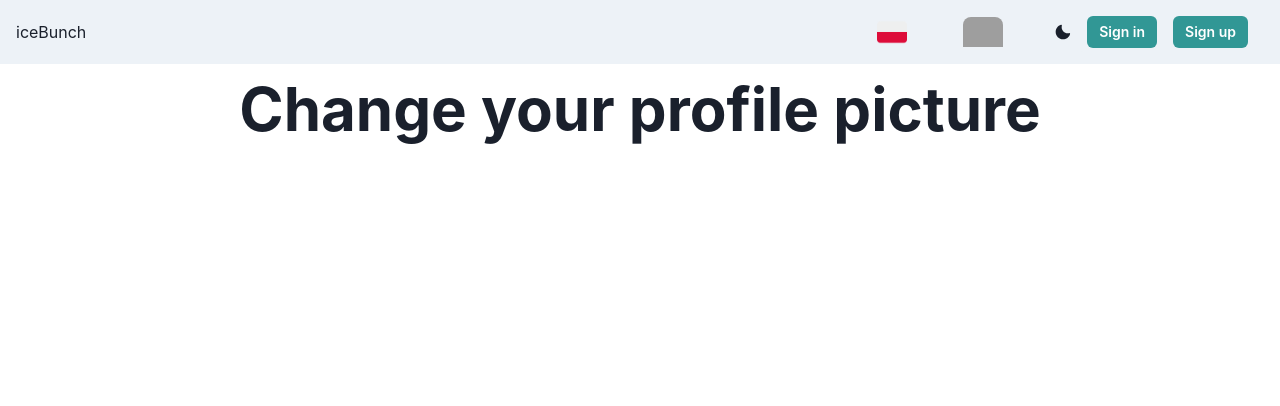
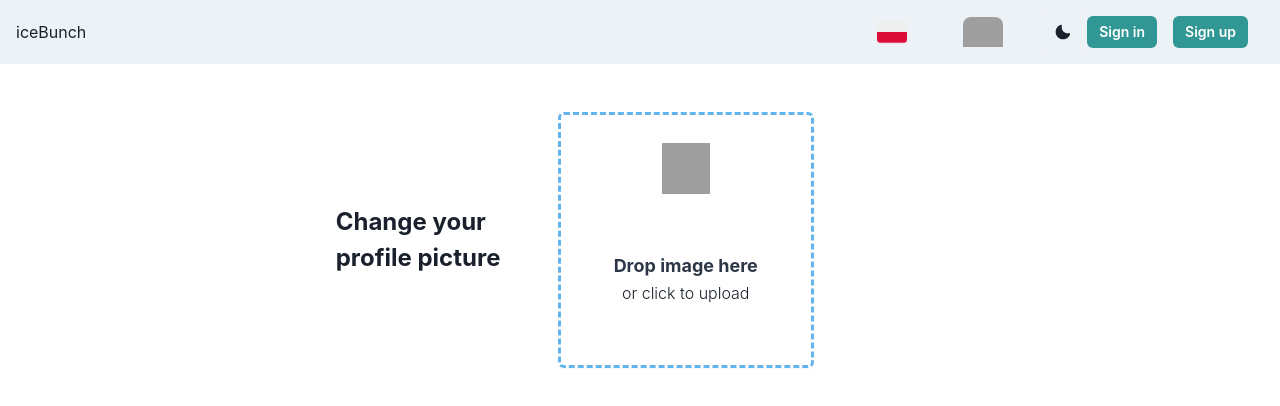
Before and after one commit to jurasw/icebunch-frontend, a React (Vite) app: page /my-profile in a window 1280 px wide. Both pictures are taken after a click on the button "Settings". Shown: the top 406 px of the page. Built offline with nearby package versions, Linux system fonts and the light colour scheme; grey boxes are pictures that could not be loaded.

Commit message:
add user hook and drag drop avatar editor

```diff
--- /dev/null
+++ b/src/components/Settings/DragDrop.tsx
@@ -0,0 +1,177 @@
+import {
+    AspectRatio,
+    Box,
+    BoxProps,
+    Container,
+    forwardRef,
+    Heading,
+    Input,
+    Stack,
+    Text
+  } from "@chakra-ui/react";
+  import { motion, useAnimation } from "framer-motion";
+
+//   const first = {
+//     rest: {
+//       rotate: "-15deg",
+//       scale: 0.95,
+//       x: "-50%",
+//       filter: "grayscale(80%)",
+//       transition: {
+//         duration: 0.5,
+//         type: "tween",
+//         ease: "easeIn"
+//       }
+//     },
+//     hover: {
+//       x: "-70%",
+//       scale: 1.1,
+//       rotate: "-20deg",
+//       filter: "grayscale(0%)",
+//       transition: {
+//         duration: 0.4,
+//         type: "tween",
+//         ease: "easeOut"
+//       }
+//     }
+//   };
+
+//   const second = {
+//     rest: {
+//       rotate: "15deg",
+//       scale: 0.95,
+//       x: "50%",
+//       filter: "grayscale(80%)",
+//       transition: {
+//         duration: 0.5,
+//         type: "tween",
+//         ease: "easeIn"
+//       }
+//     },
+//     hover: {
+//       x: "70%",
+//       scale: 1.1,
+//       rotate: "20deg",
+//       filter: "grayscale(0%)",
+//       transition: {
+//         duration: 0.4,
+//         type: "tween",
+//         ease: "easeOut"
+//       }
+//     }
+//   };
+
+//   const third = {
+//     rest: {
+//       scale: 1.1,
+//       filter: "grayscale(80%)",
+//       transition: {
+//         duration: 0.5,
+//         type: "tween",
+//         ease: "easeIn"
+//       }
+//     },
+//     hover: {
+//       scale: 1.3,
+//       filter: "grayscale(0%)",
+//       transition: {
+//         duration: 0.4,
+//         type: "tween",
+//         ease: "easeOut"
+//       }
+//     }
+//   };
+
+  const PreviewImage = forwardRef<BoxProps, typeof Box>((props, ref) => {
+    return (
+      <Box
+
+        bg="white"
+        top="0"
+        height="80%"
+        width="100%"
+        position="absolute"
+        as={motion.div}
+        backgroundSize="cover"
+        backgroundPosition="center"
+        backgroundImage={"/upload.png"}
+        {...props}
+        ref={ref}
+      />
+    );
+  });
+
+  export default function DragDrop() {
+    const controls = useAnimation();
+    const startAnimation = () => controls.start("hover");
+    const stopAnimation = () => controls.stop();
+    return (
+      <Container my="12">
+        <AspectRatio width="64" ratio={1}>
+          <Box
+            borderColor="blue.300"
+            borderStyle="dashed"
+            borderWidth="3px"
+            rounded="md"
+            shadow="sm"
+            role="group"
+            transition="all 150ms ease-in-out"
+            _hover={{
+              shadow: "md"
+            }}
+            as={motion.div}
+            initial="rest"
+            animate="rest"
+            whileHover="hover"
+          >
+            <Box position="relative" height="100%" width="100%">
+              <Box
+                position="absolute"
+                top="0"
+                left="0"
+                height="100%"
+                width="100%"
+                display="flex"
+                flexDirection="column"
+              >
+                <Stack
+                  height="100%"
+                  width="100%"
+                  display="flex"
+                  alignItems="center"
+                  justify="center"
+                  spacing="4"
+                >
+                  <Box height="16" width="12" position="relative">
+                    <PreviewImage
+                    backgroundImage={"/upload.png"}
+                    />
+                  </Box>
+                  <Stack p="8" textAlign="center" spacing="1">
+                    <Heading fontSize="lg" color="gray.700" fontWeight="bold">
+                      Drop image here
+                    </Heading>
+                    <Text fontWeight="light">or click to upload</Text>
+                  </Stack>
+                </Stack>
+              </Box>
+              <Input
+                onChange={(event)=> {console.log(event.target.value)}}
+                type="file"
+                height="100%"
+                width="100%"
+                position="absolute"
+                top="0"
+                left="0"
+                opacity="0"
+                aria-hidden="true"
+                accept="image/*"
+                onDragEnter={startAnimation}
+                onDragLeave={stopAnimation}
+              />
+            </Box>
+          </Box>
+        </AspectRatio>
+      </Container>
+    );
+  }
--- /dev/null
+++ b/src/hooks/queries/useUser.ts
@@ -0,0 +1,19 @@
+import axios from "axios";
+
+export const useUser = () => {
+
+  const getUserAvatarFromEmail = async (email: string) => {
+    const response = await axios.get(`/users/email/${email}`);
+    return response.data.avatarUrl;
+  };
+
+  const getUserAvatarFromUserId = async (userId: string) => {
+    const response = await axios.get(`/users/${userId}`);
+    return response.data.avatarUrl;
+  };
+
+  return {
+    getUserAvatarFromEmail,
+    getUserAvatarFromUserId
+  };
+};
--- a/src/pages/MyProfile.tsx
+++ b/src/pages/MyProfile.tsx
@@ -7,11 +7,25 @@ import { useAuthStore } from "../zustand";
 import Nav from "../components/Nav";
 import { useNavigate } from "react-router-dom";
 import { Path } from "./Paths";
+import { useUser } from "../hooks/queries/useUser";
+import { useEffect, useState } from "react";
 
 const MyProfile = () => {
   const navigate = useNavigate()
   //   const [iceCream, setIceCream] = useState<IceCream[]>([]);
+  const [avatarUrl, setAvatarUrl] = useState('')
   const user = useAuthStore((state) => state.user);
+
+  useEffect(() => {
+    const fetchAvatar = async () => {
+      if (user) {
+      const { getUserAvatarFromEmail } = useUser();
+      const result = await getUserAvatarFromEmail(user.email)
+      setAvatarUrl(result);
+    }
+    };
+    fetchAvatar();
+  }, []);
 
   return (
     <>
@@ -24,8 +38,7 @@ const MyProfile = () => {
       <Avatar
                       as={"a"}
                       size={"2xl"}
-                      src={
-                        "https://images.unsplash.com/photo-1493666438817-866a91353ca9?ixlib=rb-0.3.5&q=80&fm=jpg&crop=faces&fit=crop&h=200&w=200&s=b616b2c5b373a80ffc9636ba24f7a4a9"
+                      src={avatarUrl
                       }
                     />
         <Button
--- a/src/pages/Profile.tsx
+++ b/src/pages/Profile.tsx
@@ -17,6 +17,7 @@ const Profile = () => {
   const [viewedUser, setViewedUser] = useState<any>();
 //   const user = useAuthStore((state) => state.user);
 
+
   useEffect(() => {
     const fetchViewedUser = async () => {
     const viewedUser = await axios.get(`/users/${viewedUserId}`);
@@ -35,7 +36,7 @@ const Profile = () => {
         as='b'
         >
         {viewedUser?.email}
-        {viewedUser?.profilePictureUrl}
+        {viewedUser?.avatarUrl}
         </Text>
       </Center>
     </>
--- a/src/pages/Settings.tsx
+++ b/src/pages/Settings.tsx
@@ -1,10 +1,11 @@
-import { Center, Text } from "@chakra-ui/react";
+import { Center, Text, VStack } from "@chakra-ui/react";
 // import { SearchIcon } from "@chakra-ui/icons";
 // import { useEffect, useState } from "react";
 // import axios from "axios";
 // import { IceCream } from "../models/IceCream";
 // import { useAuthStore } from "../zustand";
 import Nav from "../components/Nav";
+import DragDrop from "../components/Settings/DragDrop";
 
 const Settings = () => {
   //   const [iceCream, setIceCream] = useState<IceCream[]>([]);
@@ -13,11 +14,16 @@ const Settings = () => {
   return (
     <>
       <Nav />
+      <VStack>
+
       <Center>
-        <Text fontSize={"6xl"} as="b">
+        <Text fontSize={"2xl"} as="b">
           Change your profile picture
         </Text>
+        <DragDrop/>
       </Center>
+      </VStack>
+
     </>
   );
 };
```
